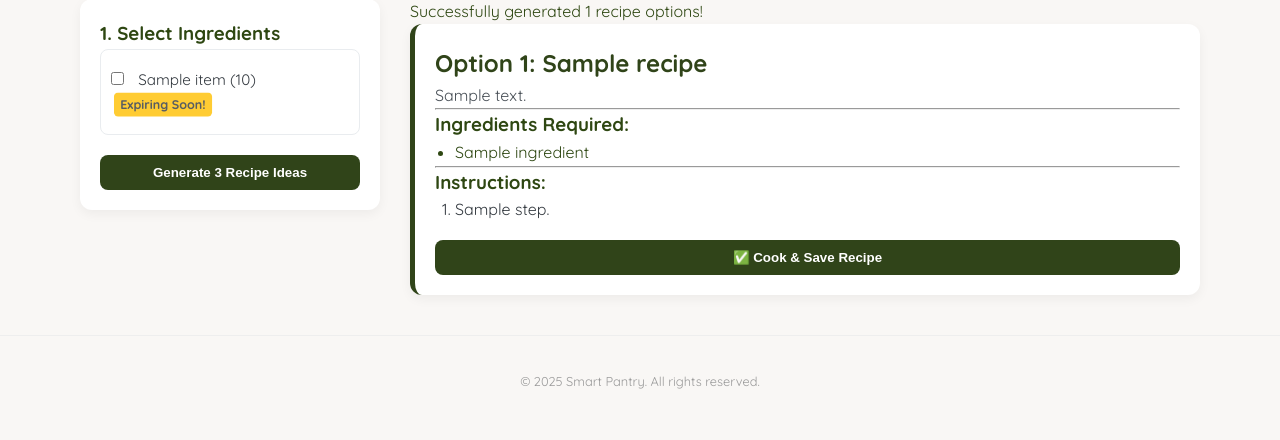
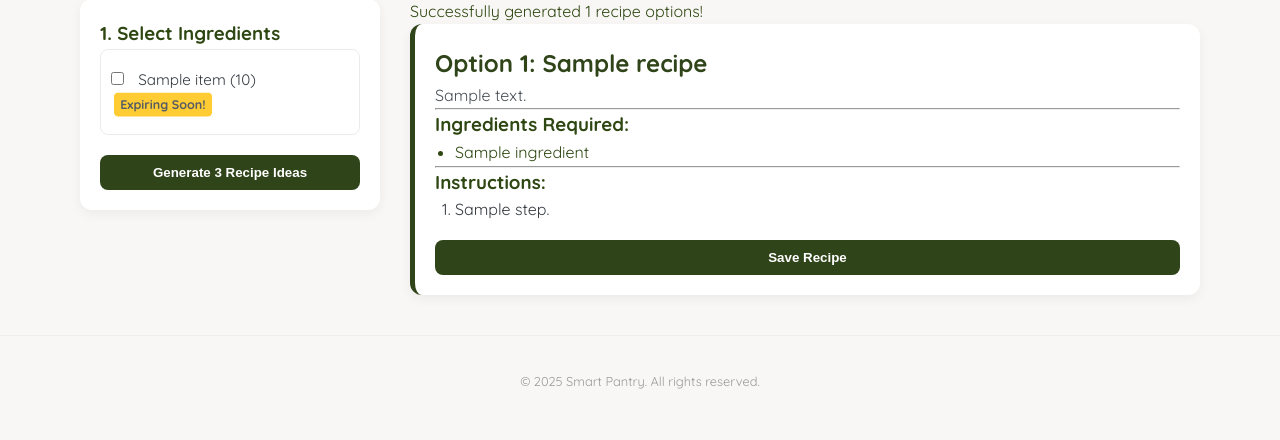
Before and after one commit to NoorAbdin/Capstone-Project, a Django app: template smartpantry/main_app/templates/recipe/recipe_suggest.html in a window 1280 px wide. Shown: the part 218-658 px from the top of the page. Run offline with Django 5.2, Linux system fonts and the light colour scheme; the template is opened without the code that fills it: most values are stand-ins (such as "Sample title", 1, 10 or a date in 2020).

Commit message:
update button name

```diff
--- a/smartpantry/main_app/templates/recipe/recipe_suggest.html
+++ b/smartpantry/main_app/templates/recipe/recipe_suggest.html
@@ -78,7 +78,7 @@
                       <form method="post" action="{% url 'cook_and_save_recipe' recipe_pk=recipe_data.recipe.pk %}" style="margin-top: 20px;">
     {% csrf_token %}
     <button type="submit" class="btn btn-success btn-block consume-btn">
-        ✅ Cook & Save Recipe
+         Save Recipe
     </button>
 </form>
 
```
